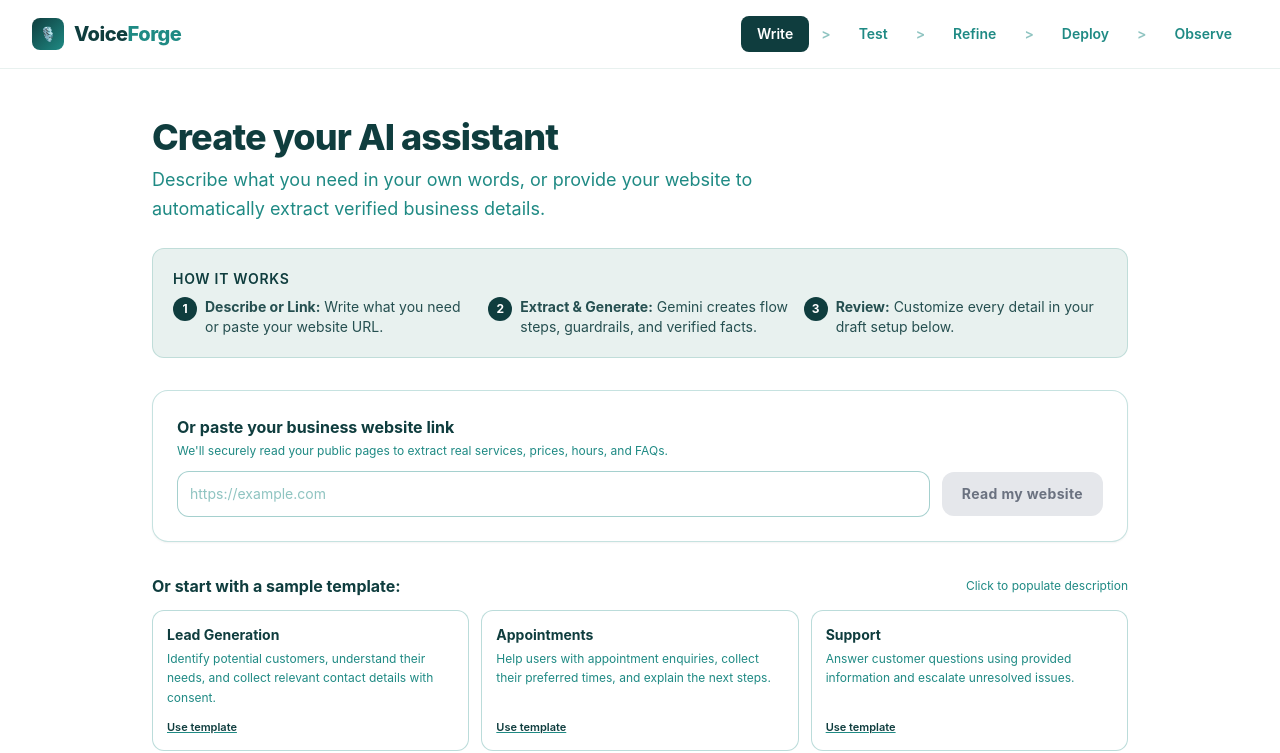
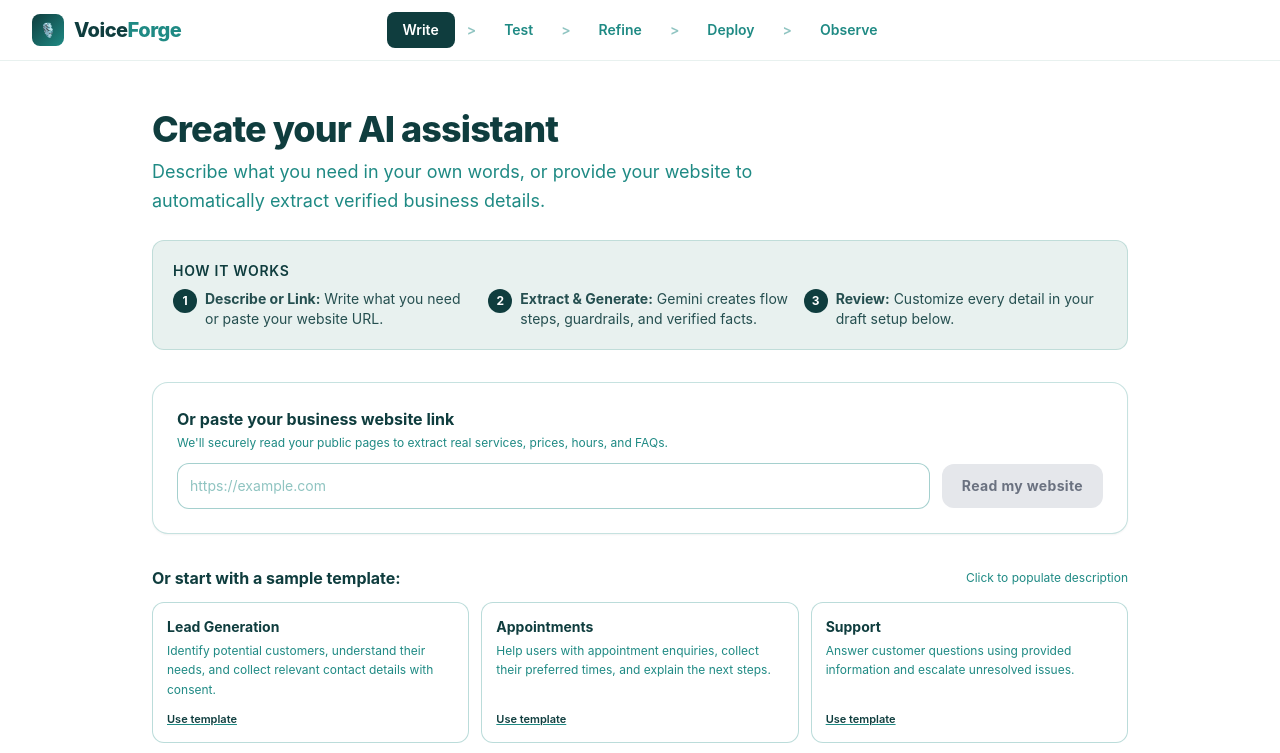
Before and after one commit to RajSingh-webdev/VoiceForge, a Next.js app: page /write in a window 1280 px wide. Shown: the top 753 px of the page. Built offline with nearby package versions, Linux system fonts and the light colour scheme.

Commit message:
style(navbar): center stepper navigation with top-left VoiceForge branding

```diff
--- a/components/Stepper.tsx
+++ b/components/Stepper.tsx
@@ -16,9 +16,9 @@ export default function Stepper() {
 
   return (
     <nav className="w-full bg-white border-b border-[#E8F1EF] py-3.5 px-4 sm:px-8 shadow-xs sticky top-0 z-50">
-      <div className="max-w-7xl mx-auto flex flex-col md:flex-row items-center justify-between gap-3 md:gap-0">
+      <div className="max-w-7xl mx-auto flex flex-col md:flex-row items-center justify-between gap-3 md:gap-0 relative">
         {/* Top Left: Project Name */}
-        <div className="w-full md:w-auto flex items-center justify-between md:justify-start">
+        <div className="w-full md:w-auto flex items-center justify-between md:justify-start z-10">
           <Link
             href="/write"
             className="flex items-center space-x-2.5 text-[#0F3D3E] hover:opacity-90 transition-opacity"
@@ -33,8 +33,9 @@ export default function Stepper() {
           </Link>
         </div>
 
-        {/* Stepper Navigation Steps */}
-        <div className="flex items-center justify-center space-x-1.5 sm:space-x-3 overflow-x-auto max-w-full py-0.5">
+        {/* Center: Stepper Navigation Steps */}
+        <div className="w-full md:absolute md:inset-0 md:flex md:items-center md:justify-center pointer-events-none">
+          <div className="flex items-center justify-center space-x-1.5 sm:space-x-3 overflow-x-auto max-w-full py-0.5 pointer-events-auto">
             {steps.map((step, index) => {
               const isActive = pathname === step.path;
               return (
@@ -59,6 +60,10 @@ export default function Stepper() {
             })}
           </div>
         </div>
+
+        {/* Right side spacer to keep flex layout balanced */}
+        <div className="hidden md:block w-32 pointer-events-none" aria-hidden="true" />
+      </div>
     </nav>
   );
 }
```
Lines whose indentation alone changed are shown as unchanged.
